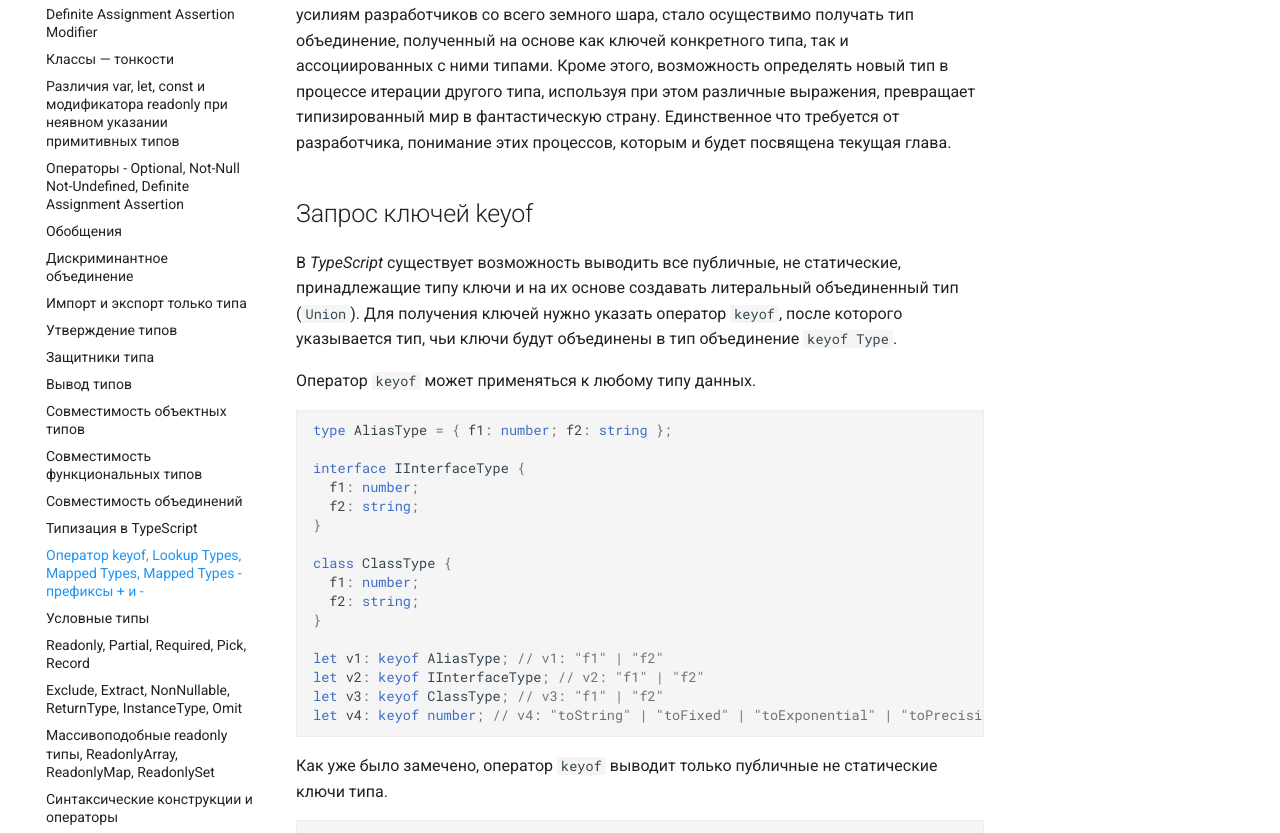
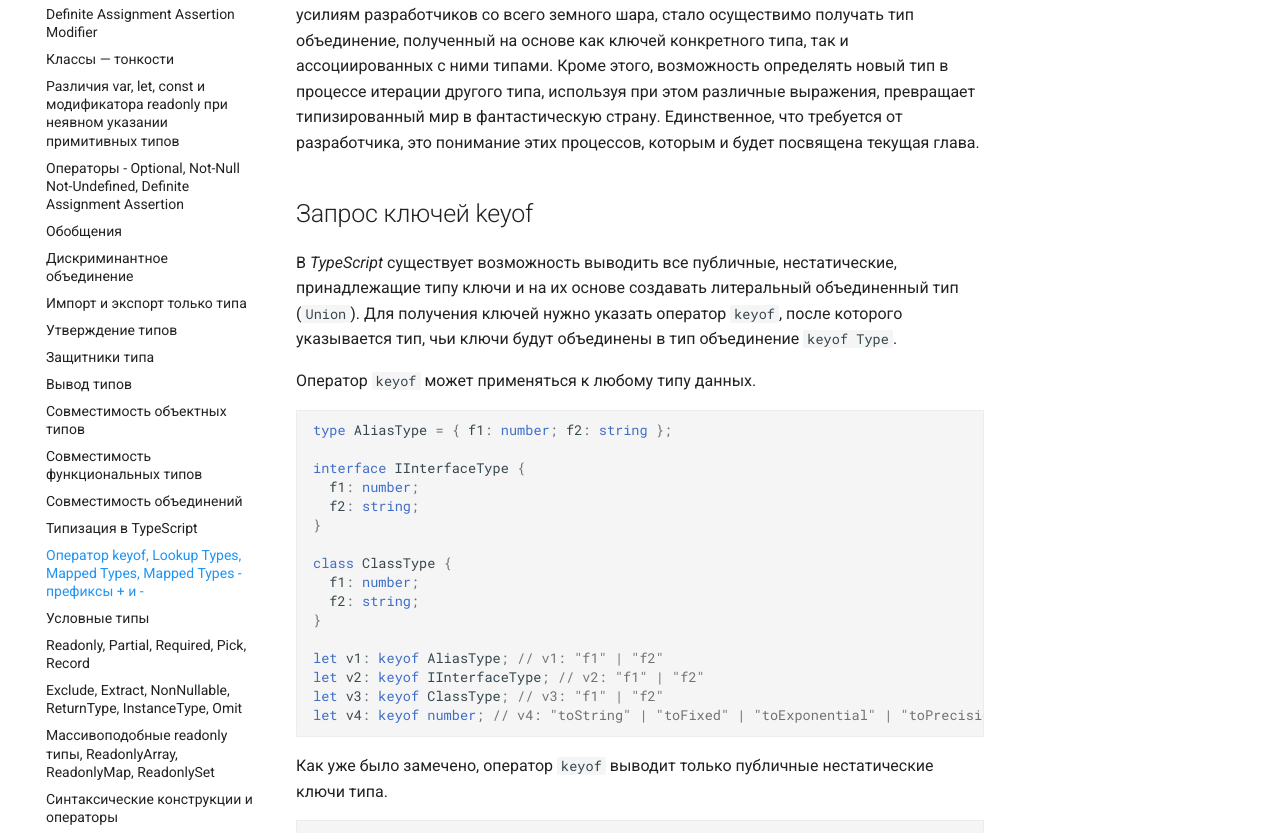
Before and after one commit to xsltdev/scriptdev.ru, an MkDocs documentation site: the page built from docs/guide/042.md, in a window 1280 px wide and 1400 px high. Shown: the part 344-1177 px from the top of the window. Built offline with MkDocs 1.6.1 and Material for MkDocs 9.7.7, drawn with Linux system fonts in a browser that asks for light colours; comment, search, counter and statistics services are not loaded; some of the changed text lies outside the part shown.

Commit message:
edited mistakes

````diff
--- a/docs/guide/042.md
+++ b/docs/guide/042.md
@@ -1,10 +1,10 @@
 # Оператор keyof, Lookup Types, Mapped Types, Mapped Types - префиксы + и -
 
-Для того, чтобы повысить уровень выявления ошибок и при этом сократить время разработки программы, создатели _TypeScript_ не прекращают радовать разработчиков добавлением новых возможностей для взаимодействия с типами данных. Благодаря усилиям разработчиков со всего земного шара, стало осуществимо получать тип объединение, полученный на основе как ключей конкретного типа, так и ассоциированных с ними типами. Кроме этого, возможность определять новый тип в процессе итерации другого типа, используя при этом различные выражения, превращает типизированный мир в фантастическую страну. Единственное что требуется от разработчика, понимание этих процессов, которым и будет посвящена текущая глава.
+Для того, чтобы повысить уровень выявления ошибок и при этом сократить время разработки программы, создатели _TypeScript_ не прекращают радовать разработчиков добавлением новых возможностей для взаимодействия с типами данных. Благодаря усилиям разработчиков со всего земного шара, стало осуществимо получать тип объединение, полученный на основе как ключей конкретного типа, так и ассоциированных с ними типами. Кроме этого, возможность определять новый тип в процессе итерации другого типа, используя при этом различные выражения, превращает типизированный мир в фантастическую страну. Единственное, что требуется от разработчика, это понимание этих процессов, которым и будет посвящена текущая глава.
 
 ## Запрос ключей keyof
 
-В _TypeScript_ существует возможность выводить все публичные, не статические, принадлежащие типу ключи и на их основе создавать литеральный объединенный тип (`Union`). Для получения ключей нужно указать оператор `keyof`, после которого указывается тип, чьи ключи будут объединены в тип объединение `keyof Type`.
+В _TypeScript_ существует возможность выводить все публичные, нестатические, принадлежащие типу ключи и на их основе создавать литеральный объединенный тип (`Union`). Для получения ключей нужно указать оператор `keyof`, после которого указывается тип, чьи ключи будут объединены в тип объединение `keyof Type`.
 
 Оператор `keyof` может применяться к любому типу данных.
 
@@ -27,7 +27,7 @@ let v3: keyof ClassType; // v3: "f1" | "f2"
 let v4: keyof number; // v4: "toString" | "toFixed" | "toExponential" | "toPrecision" | "valueOf" | "toLocaleString"
 ```
 
-Как уже было замечено, оператор `keyof` выводит только публичные не статические ключи типа.
+Как уже было замечено, оператор `keyof` выводит только публичные нестатические ключи типа.
 
 ```ts
 class Type {
@@ -74,7 +74,7 @@ let v4: keyof object; // v4: never
 function f1<T, U extends keyof T = keyof T>(): void {}
 ```
 
-Напоследок стоит упомянуть об одном не очевидном моменте: оператор `keyof` можно совмещать с оператором `typeof` (_Type Queries_).
+Напоследок стоит упомянуть об одном неочевидном моменте: оператор `keyof` можно совмещать с оператором `typeof` (_Type Queries_).
 
 ```ts
 class Animal {
@@ -92,7 +92,7 @@ let union: keyof typeof animal; // union: "name" | "age"
 
 Если оператор `keyof` выбирает все доступные ключи, то с помощью поиска типов можно получить заданные типы по известным ключам. Получить связанный с ключом тип можно с помощью скобочной нотации, в которой через оператор вертикальная черта `|` будут перечислены от одного и более ключа, существующего в типе. В качестве типа данных могут выступать только интерфейсы, классы и в ограниченных случаях операторы типа.
 
-В случаях, когда в качестве типа данных выступает интерфейс, то получить можно все типы, без исключения. При попытке получить тип несуществующего ключа возникнет ошибка.
+В случаях, когда в качестве типа данных выступает интерфейс, то получить можно все типы без исключения. При попытке получить тип несуществующего ключа возникнет ошибка.
 
 ```ts
 interface IInterfaceType {
@@ -328,7 +328,7 @@ type AliasType<T, U> = {
 
 К тому же в _TypeScript_ существует несколько готовых типов, таких как `Readonly<T>`, `Partial<T>`, `Record<K, T>` и `Pick<T, K>` (глава [“Readonly, Partial, Required, Pick, Record](044.md)).
 
-Кроме того сопоставленные типы вместе с _шаблонными литеральными строковыми типами_ способны переопределить исходные ключи при помощи ключевого слова `as` указываемого после строкового перечисления.
+Кроме того, сопоставленные типы вместе с _шаблонными литеральными строковыми типами_ способны переопределить исходные ключи при помощи ключевого слова `as`, указываемого после строкового перечисления.
 
 ```ts
 type T = {
@@ -336,7 +336,7 @@ type T = {
 }
 ```
 
-Таким образом совмещая данный механизм с _шаблонными литеральными строковыми типами_ можно добиться переопределения исходных ключей.
+Таким образом, совмещая данный механизм с _шаблонными литеральными строковыми типами_, можно добиться переопределения исходных ключей.
 
 ```ts
 type ToGetter<T> = `get${capitalize T}`;
@@ -362,7 +362,7 @@ type T = Getters<Person>
 
 Сопоставленные типы позволяют добавлять модификаторы, но не позволяют их удалять, что в свою очередь имеет большое значение в случае с гомоморфными типами, которые по умолчанию сохраняют модификаторы своего базового типа (гомоморфные типы будут рассмотрены в главе [Readonly, Partial, Required, Pick, Record](044.md)).
 
-Для разрешения данной проблемы, к модификаторам в типах сопоставления, были добавлены префиксы `+` и `-`, с помощью которых реализуется поведение модификатора — добавить (`+`) или удалить (`-`).
+Для разрешения данной проблемы к модификаторам в типах сопоставления были добавлены префиксы `+` и `-`, с помощью которых реализуется поведение модификатора — добавить (`+`) или удалить (`-`).
 
 ```ts
 type AddModifier<T> = {
````
Also changed, not shown: other parts of docs/guide/042.md (+9 -9 lines).
